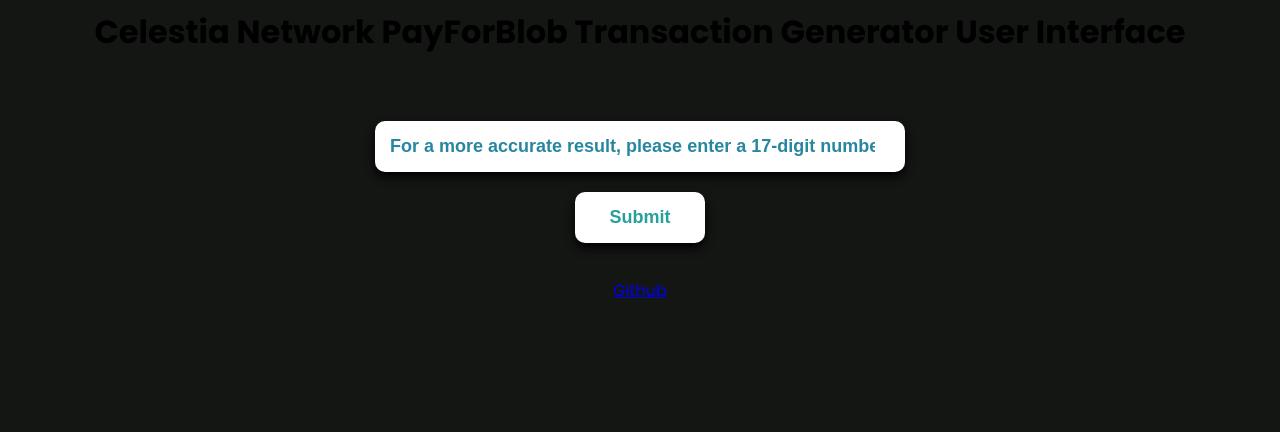
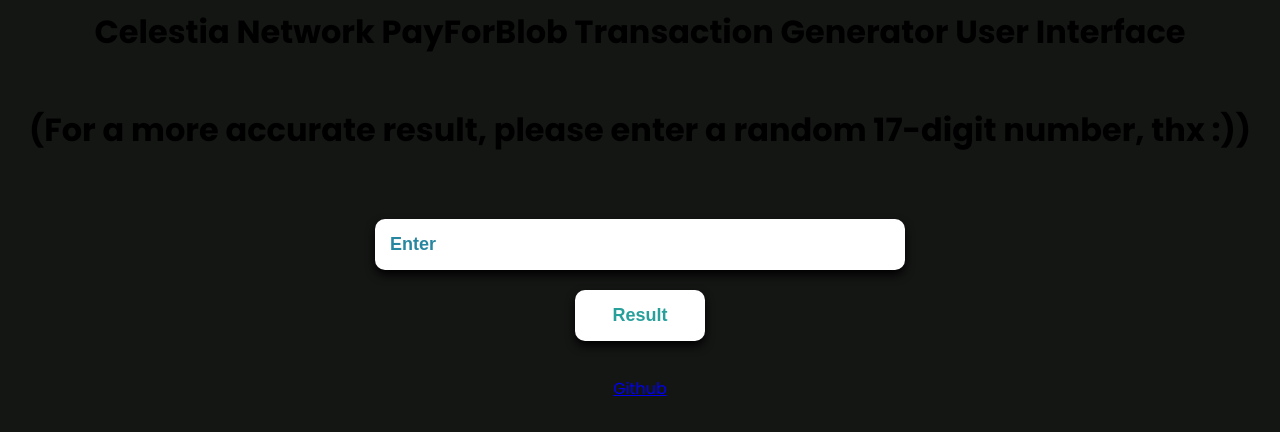
Before and after one commit to ezraike/Celestia_PFB_UI, a website: page public/index.html in a window 1280 px wide. Shown: the part 350-782 px from the top of the page. Drawn offline with nearby package versions, Linux system fonts and the light colour scheme.

Commit message:
Update index.html

```diff
--- a/public/index.html
+++ b/public/index.html
@@ -10,10 +10,11 @@
     <img src="https://lever-client-logos.s3.us-west-2.amazonaws.com/93a672b2-c841-4e57-b76f-9cf5d94ba99b-1654092231244.png" width="700px" height="300px" align="center"/>
     <header>
       <h1>Celestia Network PayForBlob Transaction Generator User Interface</h1>
+      <h1>(For a more accurate result, please enter a random 17-digit number, thx :))</h1>
     </header>
     <form id="form" method="post">
-      <input type="number" name="seed" placeholder="For a more accurate result, please enter a 17-digit number" required>
-      <button id="submit_btn" type="Result" onclick="waitting()">Submit</button>
+      <input type="number" name="seed" placeholder="Enter" required>
+      <button id="submit_btn" type="Submit" onclick="waitting()">Result</button>
 
     </form>
     <a href="https://github.com/ezraike">Github</a>
```
